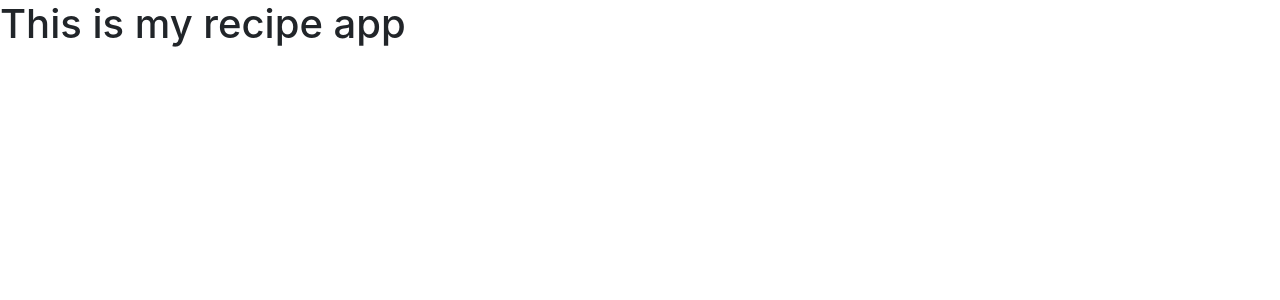
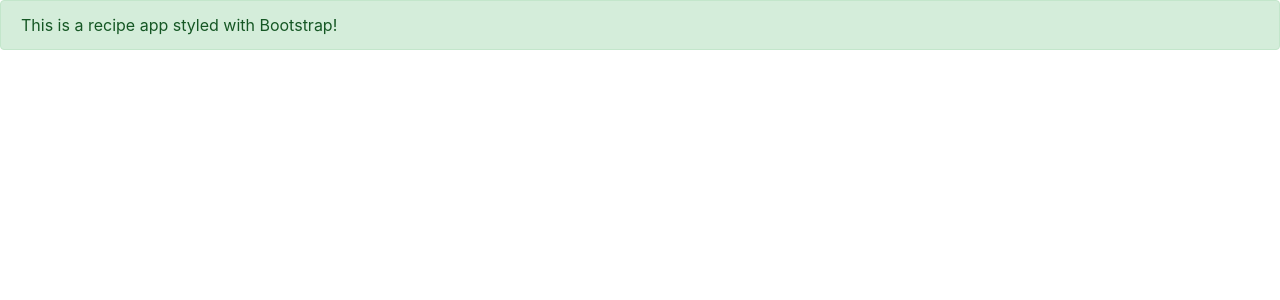
Before and after one commit to Jestfer/recipangular, an Angular app: page / in a window 1280 px wide. Shown: the top 300 px of the page. Built offline with nearby package versions, Linux system fonts and the light colour scheme.

Commit message:
tested bootstrap implementation, now prepare tests for recipe model with class and interfaces

```diff
--- a/src/app/app.component.html
+++ b/src/app/app.component.html
@@ -1 +1 @@
-<h1>This is my recipe app</h1>
+<div class="alert alert-success">This is a recipe app styled with Bootstrap!</div>
```
Also changed, not shown: 1 other file (tests, documents, lock files or other folders).
